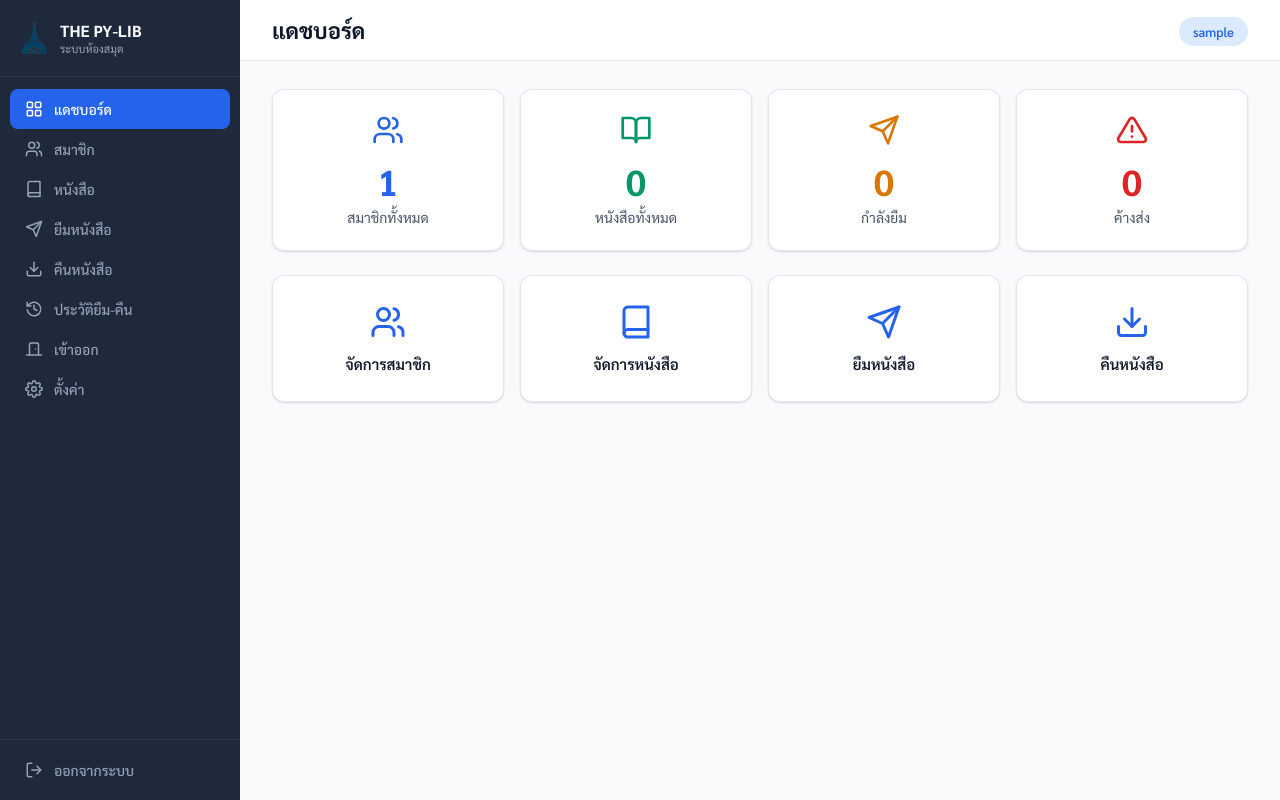
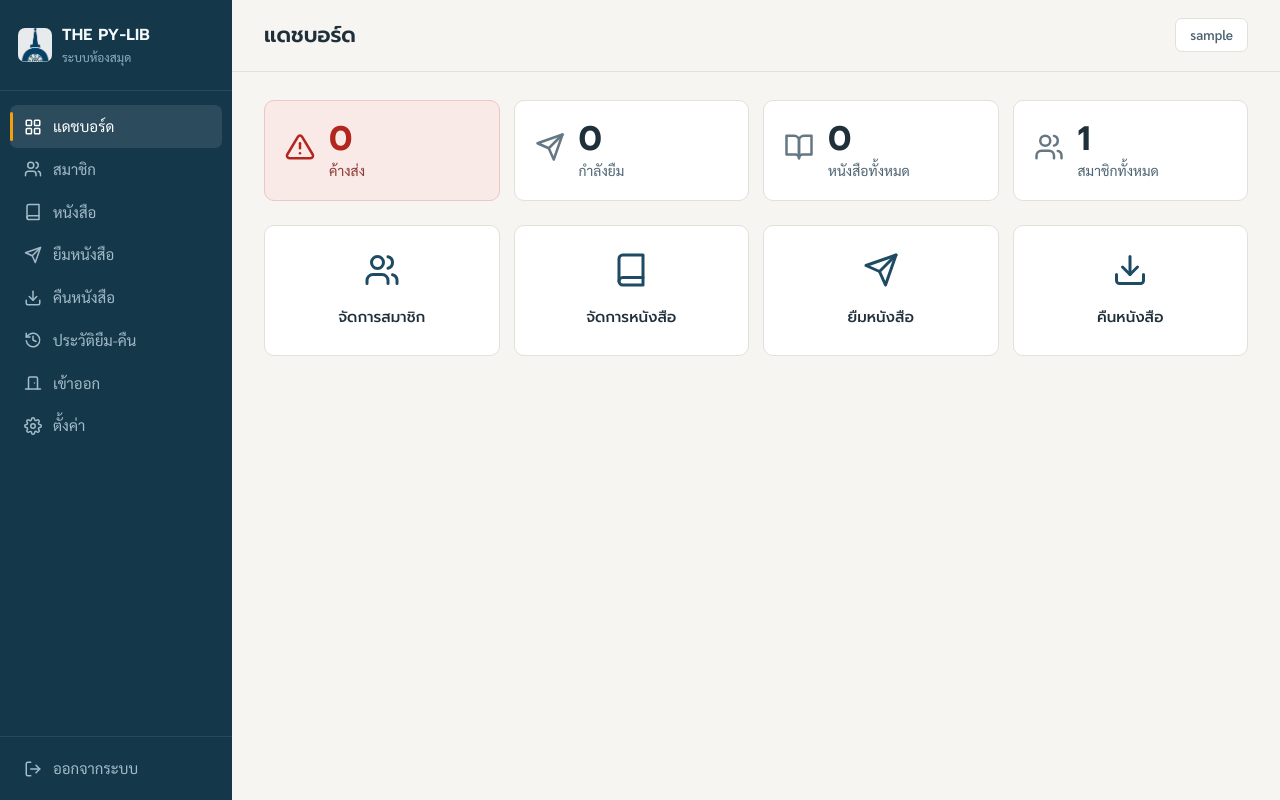
Before and after one commit to Nonx2360/The-PY-LIB-Project, a Flask app: page / in a window 1280 px wide. Run offline with Flask 3, Linux system fonts and the light colour scheme; the visitor is signed in with stand-in values (Sample User, id 1); data comes from the database, SQL or seed files in the repository; data that the repository does not hold is empty.

Commit message:
feat(web): Reading Room identity - logo navy + paper neutrals + marigold accent, Prompt/Sarabun type, stamp status badges, overdue-first dashboard

```diff
--- a/web/static/style.css
+++ b/web/static/style.css
@@ -1,162 +1,202 @@
-/* THE PY-LIB Web UI — Modern Design System */
+/* THE PY-LIB Web UI — "ห้องอ่านหนังสือ" Reading Room design system
+   Grounded in the school's own mark: petrol-navy logo, paper stationery,
+   marigold ink. Status = rubber stamps on due-date cards. */
 :root {
-    --primary: #2563EB;
-    --primary-dark: #1D4ED8;
-    --primary-light: #DBEAFE;
-    --success: #059669;
-    --success-light: #D1FAE5;
-    --warning: #D97706;
-    --warning-light: #FEF3C7;
-    --danger: #DC2626;
-    --danger-light: #FEE2E2;
-    --bg: #F8FAFC;
-    --surface: #FFFFFF;
-    --surface-hover: #F1F5F9;
-    --border: #E2E8F0;
-    --text: #0F172A;
-    --text-secondary: #475569;
-    --text-muted: #94A3B8;
-    --radius: 12px;
-    --shadow: 0 1px 3px rgba(0,0,0,0.08), 0 1px 2px rgba(0,0,0,0.06);
-    --shadow-md: 0 4px 6px rgba(0,0,0,0.07), 0 2px 4px rgba(0,0,0,0.06);
+    --paper: #F6F5F1;          /* page background - warm near-white */
+    --surface: #FFFFFF;        /* cards */
+    --surface-hover: #F1EFE9;  /* table rows, ghost buttons */
+    --line: #E3E0D8;           /* hairline borders */
+    --line-strong: #CFCBBF;
+
+    --navy: #1E4B63;           /* primary - from school_logo.png */
+    --navy-hover: #173C50;
+    --navy-deep: #14374A;      /* sidebar */
+    --navy-wash: #E3ECF1;
+
+    --ink: #20303B;            /* primary text */
+    --ink-2: #4E6472;          /* secondary text */
+    --ink-3: #647782;          /* muted text (>=4.5:1 on paper) */
+
+    --marigold: #B45309;       /* the one accent - used for focus + active nav */
+    --marigold-bright: #F59E0B;
+    --marigold-wash: #FBF0DD;
+
+    --stamp-red: #B3261E;      --stamp-red-soft: #F9E9E7;
+    --stamp-green: #276749;    --stamp-green-soft: #E8F3EB;
+    --stamp-navy: #1E4B63;     --stamp-navy-soft: #E3ECF1;
+
+    --radius-card: 10px;
+    --radius-btn: 8px;
+    --radius-input: 8px;
+    --radius-stamp: 4px;
+    --shadow-soft: 0 2px 10px rgba(20, 55, 74, 0.08);
+    --font-display: 'Prompt', 'Sarabun', sans-serif;
+    --font-body: 'Sarabun', sans-serif;
 }
 * { margin: 0; padding: 0; box-sizing: border-box; }
-body { font-family: 'Sarabun', 'Inter', sans-serif; background: var(--bg); color: var(--text); }
+body {
+    font-family: var(--font-body); background: var(--paper);
+    color: var(--ink); font-size: 15px; line-height: 1.65;
+}
 a { text-decoration: none; color: inherit; }
 .layout { display: flex; min-height: 100vh; }
 .icon-inline { vertical-align: -3px; margin-right: 2px; flex-shrink: 0; }
 
+/* keyboard focus - the marigold rule */
+a:focus-visible, button:focus-visible,
+input:focus-visible, select:focus-visible {
+    outline: 2px solid var(--marigold-bright);
+    outline-offset: 2px;
+}
+
 /* ── Sidebar ─────────────────────────────────── */
 .sidebar {
-    width: 240px; background: #1E293B; color: #CBD5E1;
+    width: 232px; background: var(--navy-deep); color: #C8D6DE;
     display: flex; flex-direction: column; position: fixed; top: 0; bottom: 0; z-index: 100;
 }
 .sidebar-brand {
     display: flex; align-items: center; gap: 10px;
-    padding: 20px 18px; border-bottom: 1px solid rgba(255,255,255,0.08);
+    padding: 22px 18px; border-bottom: 1px solid rgba(255, 255, 255, 0.09);
 }
-.brand-icon { color: #60A5FA; flex-shrink: 0; }
-.brand-logo { width: 32px; height: 32px; border-radius: 6px; object-fit: contain; flex-shrink: 0; }
-.brand-logo-lg { width: 96px; height: 96px; object-fit: contain; margin-bottom: 16px; }
-.brand-name { font-size: 16px; font-weight: 700; color: #F8FAFC; }
-.brand-sub { font-size: 11px; color: #94A3B8; }
-.nav-links { flex: 1; padding: 12px 10px; overflow-y: auto; }
+.brand-icon { color: #9DC0D2; flex-shrink: 0; }
+.brand-logo { width: 34px; height: 34px; border-radius: 7px; object-fit: contain; flex-shrink: 0; background: rgba(255,255,255,0.9); }
+.brand-logo-lg { width: 88px; height: 88px; object-fit: contain; margin-bottom: 14px; }
+.brand-text { min-width: 0; }
+.brand-name {
+    font-family: var(--font-display); font-weight: 600;
+    font-size: 16px; color: #F4F9FB; letter-spacing: 0.2px;
+}
+.brand-sub { font-size: 12px; color: #8FADBE; }
+.nav-links { flex: 1; padding: 14px 10px; overflow-y: auto; }
 .nav-link {
     display: flex; align-items: center; gap: 10px;
-    padding: 10px 14px; border-radius: 8px; font-size: 14px; font-weight: 500;
-    color: #94A3B8; transition: all 0.15s;
+    padding: 9px 13px; border-radius: 7px; font-size: 15px; font-weight: 500;
+    color: #A4BCC9; transition: background-color 0.15s, color 0.15s;
 }
-.nav-link:hover { background: rgba(255,255,255,0.08); color: #E2E8F0; }
-.nav-link.active { background: var(--primary); color: #FFFFFF; }
+.nav-link:hover { background: rgba(255, 255, 255, 0.07); color: #E4EDF2; }
+.nav-link.active {
+    background: rgba(255, 255, 255, 0.10); color: #FFFFFF;
+    position: relative;
+}
+.nav-link.active::before {
+    content: ""; position: absolute; left: 0; top: 7px; bottom: 7px;
+    width: 3px; border-radius: 2px; background: var(--marigold-bright);
+}
 .nav-icon { width: 20px; height: 20px; display: flex; align-items: center; justify-content: center; }
-.sidebar-footer { padding: 10px; border-top: 1px solid rgba(255,255,255,0.08); }
-.logout-link:hover { background: rgba(220,38,38,0.15); color: #FCA5A5; }
+.sidebar-footer { padding: 10px; border-top: 1px solid rgba(255, 255, 255, 0.09); }
+.logout-link:hover { background: rgba(179, 38, 30, 0.18); color: #F2B8B5; }
 
 /* ── Main Content ────────────────────────────── */
-.main-content { flex: 1; margin-left: 240px; display: flex; flex-direction: column; }
+.main-content { flex: 1; margin-left: 232px; display: flex; flex-direction: column; }
 .top-bar {
-    background: var(--surface); border-bottom: 1px solid var(--border);
-    padding: 16px 32px; display: flex; justify-content: space-between; align-items: center;
+    background: var(--paper); border-bottom: 1px solid var(--line);
+    padding: 18px 32px; display: flex; justify-content: space-between; align-items: center;
 }
-.top-bar h1 { font-size: 22px; font-weight: 700; }
+.top-bar h1 { font-family: var(--font-display); font-size: 21px; font-weight: 600; color: var(--ink); }
+.user-info { display: flex; align-items: center; gap: 8px; }
 .user-badge {
-    background: var(--primary-light); color: var(--primary);
-    padding: 6px 14px; border-radius: 20px; font-size: 13px; font-weight: 600;
+    background: var(--surface); color: var(--ink-2); border: 1px solid var(--line);
+    padding: 5px 14px; border-radius: 7px; font-size: 13.5px; font-weight: 600;
 }
 .content { padding: 28px 32px; }
 
 /* ── Cards ───────────────────────────────────── */
 .card {
-    background: var(--surface); border: 1px solid var(--border);
-    border-radius: var(--radius); box-shadow: var(--shadow); margin-bottom: 20px;
+    background: var(--surface); border: 1px solid var(--line);
+    border-radius: var(--radius-card); margin-bottom: 20px;
 }
 .card-header {
-    padding: 16px 20px; border-bottom: 1px solid var(--border);
+    padding: 14px 20px; border-bottom: 1px solid var(--line);
     display: flex; justify-content: space-between; align-items: center; gap: 12px;
 }
-.card-header h3 { font-size: 16px; font-weight: 600; display: flex; align-items: center; gap: 6px; white-space: nowrap; }
+.card-header h3 {
+    font-family: var(--font-display); font-size: 16px; font-weight: 500;
+    display: flex; align-items: center; gap: 6px; white-space: nowrap; color: var(--ink);
+}
 .card-body { padding: 20px; }
 
-/* ── Stats ───────────────────────────────────── */
-.stats-grid { display: grid; grid-template-columns: repeat(4, 1fr); gap: 16px; margin-bottom: 24px; align-items: start; }
+/* ── Stats ─────────────────────────────────────
+   Uniform navy numbers; red is reserved for the one thing
+   that needs action: overdue. */
+.stats-grid { display: grid; grid-template-columns: repeat(4, 1fr); gap: 14px; margin-bottom: 24px; align-items: start; }
 .stat-card {
-    background: var(--surface); border: 1px solid var(--border);
-    border-radius: var(--radius); padding: 24px; text-align: center;
-    box-shadow: var(--shadow); transition: transform 0.15s;
+    background: var(--surface); border: 1px solid var(--line);
+    border-radius: var(--radius-card); padding: 18px 20px;
+    display: flex; align-items: center; gap: 14px;
 }
-.stat-card:hover { transform: translateY(-2px); box-shadow: var(--shadow-md); }
-.stat-icon { margin-bottom: 8px; }
-.stat-members .stat-icon { color: var(--primary); }
-.stat-books .stat-icon { color: var(--success); }
-.stat-borrowed .stat-icon { color: var(--warning); }
-.stat-overdue .stat-icon { color: var(--danger); }
-.stat-number { font-size: 36px; font-weight: 700; }
-.stat-label { font-size: 14px; color: var(--text-secondary); margin-top: 4px; }
-.stat-members .stat-number { color: var(--primary); }
-.stat-books .stat-number { color: var(--success); }
-.stat-borrowed .stat-number { color: var(--warning); }
-.stat-overdue .stat-number { color: var(--danger); }
+.stat-icon { color: var(--navy-ink, var(--ink-3)); flex-shrink: 0; }
+.stat-card > div:first-of-type .stat-icon { color: var(--ink-3); }
+.stat-number { font-family: var(--font-display); font-size: 34px; font-weight: 600; line-height: 1.15; color: var(--ink); }
+.stat-label { font-size: 14px; color: var(--ink-2); margin-top: 1px; }
+.stat-overdue { background: var(--stamp-red-soft); border-color: #EAC8C4; }
+.stat-overdue .stat-icon, .stat-overdue .stat-number { color: var(--stamp-red); }
+.stat-overdue .stat-label { color: #8C3A35; }
 
 /* ── Action Cards ────────────────────────────── */
-.actions-grid { display: grid; grid-template-columns: repeat(4, 1fr); gap: 16px; align-items: start; }
+.actions-grid { display: grid; grid-template-columns: repeat(4, 1fr); gap: 14px; align-items: start; }
 .action-card {
-    background: var(--surface); border: 1px solid var(--border);
-    border-radius: var(--radius); padding: 28px 20px; text-align: center;
-    box-shadow: var(--shadow); transition: all 0.15s; cursor: pointer;
+    background: var(--surface); border: 1px solid var(--line);
+    border-radius: var(--radius-card); padding: 26px 18px; text-align: center;
+    transition: border-color 0.15s, background-color 0.15s; cursor: pointer;
 }
-.action-card:hover { border-color: var(--primary); transform: translateY(-2px); box-shadow: var(--shadow-md); }
-.action-icon { color: var(--primary); margin-bottom: 10px; }
-.action-text { font-size: 15px; font-weight: 600; color: var(--text); }
+.action-card:hover { border-color: var(--navy); background: var(--surface); box-shadow: var(--shadow-soft); }
+.action-icon { color: var(--navy); margin-bottom: 10px; }
+.action-card:hover .action-icon { color: var(--marigold); }
+.action-text { font-family: var(--font-display); font-size: 15px; font-weight: 500; color: var(--ink); }
 
 /* ── Tables ──────────────────────────────────── */
 .data-table { width: 100%; border-collapse: collapse; }
 .data-table th {
-    text-align: left; padding: 12px 14px; font-size: 13px; font-weight: 600;
-    color: var(--text-secondary); border-bottom: 2px solid var(--border);
+    text-align: left; padding: 11px 14px; font-size: 13.5px; font-weight: 600;
+    color: var(--ink-2); border-bottom: 2px solid var(--line-strong); white-space: nowrap;
 }
 .data-table td {
-    padding: 12px 14px; border-bottom: 1px solid var(--border); font-size: 14px;
+    padding: 11px 14px; border-bottom: 1px solid var(--line); font-size: 14.5px;
+    color: var(--ink);
 }
+.data-table tbody tr:last-child td { border-bottom: none; }
 .data-table tr:hover td { background: var(--surface-hover); }
 .text-center { text-align: center; }
-.text-muted { color: var(--text-muted); }
+.text-muted { color: var(--ink-3); }
 .actions-cell { white-space: nowrap; display: flex; gap: 4px; align-items: center; }
 
 /* ── Search Box ──────────────────────────────── */
-.search-box {
-    position: relative; display: flex; align-items: center;
-}
-.search-box .search-icon {
-    position: absolute; left: 10px; color: var(--text-muted); pointer-events: none;
-}
+.search-box { position: relative; display: flex; align-items: center; }
+.search-box .search-icon { position: absolute; left: 10px; color: var(--ink-3); pointer-events: none; }
 .search-box input {
-    padding: 8px 12px 8px 34px; border: 1px solid var(--border);
-    border-radius: 8px; font-size: 13px; font-family: inherit;
-    background: var(--bg); color: var(--text); width: 240px; transition: border-color 0.15s;
+    padding: 8px 12px 8px 34px; border: 1px solid var(--line);
+    border-radius: var(--radius-input); font-size: 14px; font-family: inherit;
+    background: var(--paper); color: var(--ink); width: 250px;
+    transition: border-color 0.15s, box-shadow 0.15s;
 }
 .search-box input:focus {
-    outline: none; border-color: var(--primary); box-shadow: 0 0 0 3px var(--primary-light);
+    outline: none; border-color: var(--navy); box-shadow: 0 0 0 3px rgba(30, 75, 99, 0.14);
 }
 
-/* ── Badges ──────────────────────────────────── */
+/* ── Stamps (status badges) ──────────────────── */
 .badge {
-    display: inline-flex; align-items: center; gap: 4px;
-    padding: 3px 10px; border-radius: 20px; font-size: 12px; font-weight: 600;
+    display: inline-flex; align-items: center; gap: 5px;
+    padding: 2px 10px; border: 2px solid currentColor;
+    border-radius: var(--radius-stamp); font-size: 13px; font-weight: 700;
 }
-.badge-success { background: var(--success-light); color: var(--success); }
-.badge-warning { background: var(--warning-light); color: var(--warning); }
-.badge-danger { background: var(--danger-light); color: var(--danger); }
+.badge-success { background: var(--stamp-green-soft); color: var(--stamp-green); }
+.badge-warning { background: var(--marigold-wash); color: var(--marigold); }
+.badge-danger  { background: var(--stamp-red-soft);  color: var(--stamp-red); }
 
 /* ── Forms ───────────────────────────────────── */
 .form-group { margin-bottom: 14px; }
-.form-group label { display: block; font-size: 13px; font-weight: 600; color: var(--text-secondary); margin-bottom: 6px; }
+.form-group label {
+    display: block; font-size: 14px; font-weight: 600;
+    color: var(--ink-2); margin-bottom: 6px;
+}
 .form-group input, .form-group select {
-    width: 100%; padding: 10px 14px; border: 1px solid var(--border);
-    border-radius: 8px; font-size: 14px; font-family: inherit;
-    background: var(--surface); color: var(--text); transition: border-color 0.15s;
+    width: 100%; padding: 9px 14px; border: 1px solid var(--line-strong);
+    border-radius: var(--radius-input); font-size: 14.5px; font-family: inherit;
+    background: var(--paper); color: var(--ink);
+    transition: border-color 0.15s, box-shadow 0.15s;
 }
 .form-group input:focus, .form-group select:focus {
-    outline: none; border-color: var(--primary); box-shadow: 0 0 0 3px var(--primary-light);
+    outline: none; border-color: var(--navy); box-shadow: 0 0 0 3px rgba(30, 75, 99, 0.14);
 }
 .form-inline { display: flex; gap: 14px; align-items: flex-end; flex-wrap: wrap; }
 .form-inline .form-group { margin-bottom: 0; flex: 1; min-width: 160px; }
--- a/web/templates/base.html
+++ b/web/templates/base.html
@@ -5,7 +5,7 @@
     <meta name="viewport" content="width=device-width, initial-scale=1.0">
     <title>{% block title %}THE PY-LIB{% endblock %}</title>
     <link rel="stylesheet" href="{{ url_for('static', filename='style.css') }}">
-    <link href="https://fonts.googleapis.com/css2?family=Inter:wght@300;400;500;600;700&family=Sarabun:wght@300;400;500;600;700&display=swap" rel="stylesheet">
+    <link href="https://fonts.googleapis.com/css2?family=Prompt:wght@500;600&family=Sarabun:wght@400;600;700&display=swap" rel="stylesheet">
 </head>
 <body>
     {% include 'icons.svg' %}
--- a/web/templates/index.html
+++ b/web/templates/index.html
@@ -3,25 +3,33 @@
 {% block page_title %}แดชบอร์ด{% endblock %}
 {% block content %}
 <div class="stats-grid">
-    <div class="stat-card stat-members">
-        <div class="stat-icon"><svg width="32" height="32"><use href="#icon-users"/></svg></div>
-        <div class="stat-number">{{ members }}</div>
-        <div class="stat-label">สมาชิกทั้งหมด</div>
+    <div class="stat-card stat-overdue">
+        <div class="stat-icon"><svg width="30" height="30"><use href="#icon-alert-triangle"/></svg></div>
+        <div>
+            <div class="stat-number">{{ overdue }}</div>
+            <div class="stat-label">ค้างส่ง</div>
+        </div>
+    </div>
+    <div class="stat-card stat-borrowed">
+        <div class="stat-icon"><svg width="30" height="30"><use href="#icon-send"/></svg></div>
+        <div>
+            <div class="stat-number">{{ borrowed }}</div>
+            <div class="stat-label">กำลังยืม</div>
+        </div>
     </div>
     <div class="stat-card stat-books">
-        <div class="stat-icon"><svg width="32" height="32"><use href="#icon-book-open"/></svg></div>
-        <div class="stat-number">{{ books }}</div>
-        <div class="stat-label">หนังสือทั้งหมด</div>
+        <div class="stat-icon"><svg width="30" height="30"><use href="#icon-book-open"/></svg></div>
+        <div>
+            <div class="stat-number">{{ books }}</div>
+            <div class="stat-label">หนังสือทั้งหมด</div>
+        </div>
     </div>
-    <div class="stat-card stat-borrowed">
-        <div class="stat-icon"><svg width="32" height="32"><use href="#icon-send"/></svg></div>
-        <div class="stat-number">{{ borrowed }}</div>
-        <div class="stat-label">กำลังยืม</div>
-    </div>
-    <div class="stat-card stat-overdue">
-        <div class="stat-icon"><svg width="32" height="32"><use href="#icon-alert-triangle"/></svg></div>
-        <div class="stat-number">{{ overdue }}</div>
-        <div class="stat-label">ค้างส่ง</div>
+    <div class="stat-card stat-members">
+        <div class="stat-icon"><svg width="30" height="30"><use href="#icon-users"/></svg></div>
+        <div>
+            <div class="stat-number">{{ members }}</div>
+            <div class="stat-label">สมาชิกทั้งหมด</div>
+        </div>
     </div>
 </div>
 <div class="actions-grid">
--- a/web/templates/login.html
+++ b/web/templates/login.html
@@ -5,7 +5,7 @@
     <meta name="viewport" content="width=device-width, initial-scale=1.0">
     <title>เข้าสู่ระบบ — THE PY-LIB</title>
     <link rel="stylesheet" href="{{ url_for('static', filename='style.css') }}">
-    <link href="https://fonts.googleapis.com/css2?family=Inter:wght@300;400;500;600;700&family=Sarabun:wght@300;400;500;600;700&display=swap" rel="stylesheet">
+    <link href="https://fonts.googleapis.com/css2?family=Prompt:wght@500;600&family=Sarabun:wght@400;600;700&display=swap" rel="stylesheet">
 </head>
 <body class="login-body">
     {% include 'icons.svg' %}
```
Also changed, not shown: other parts of web/static/style.css (+52 -31 lines).
